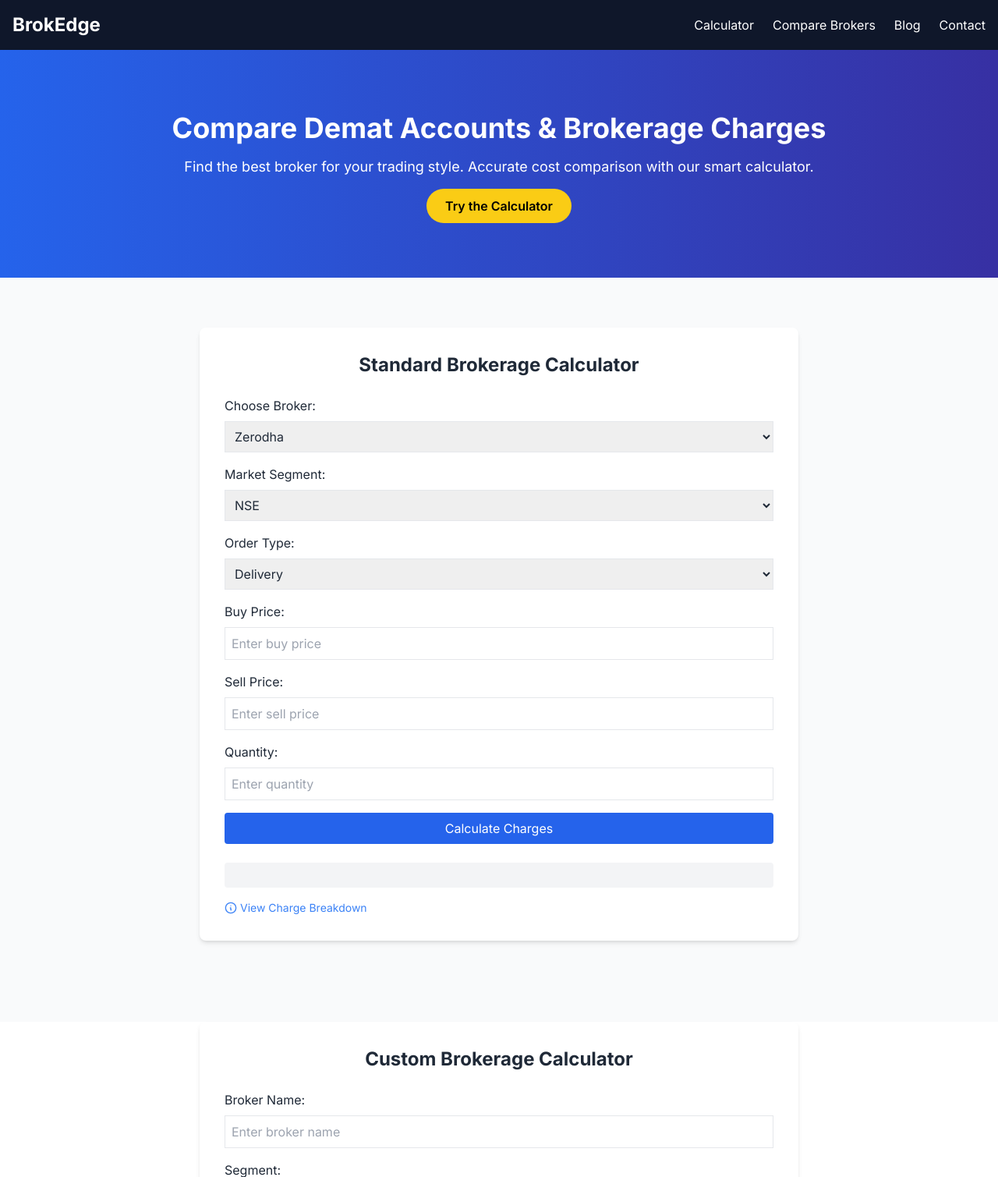
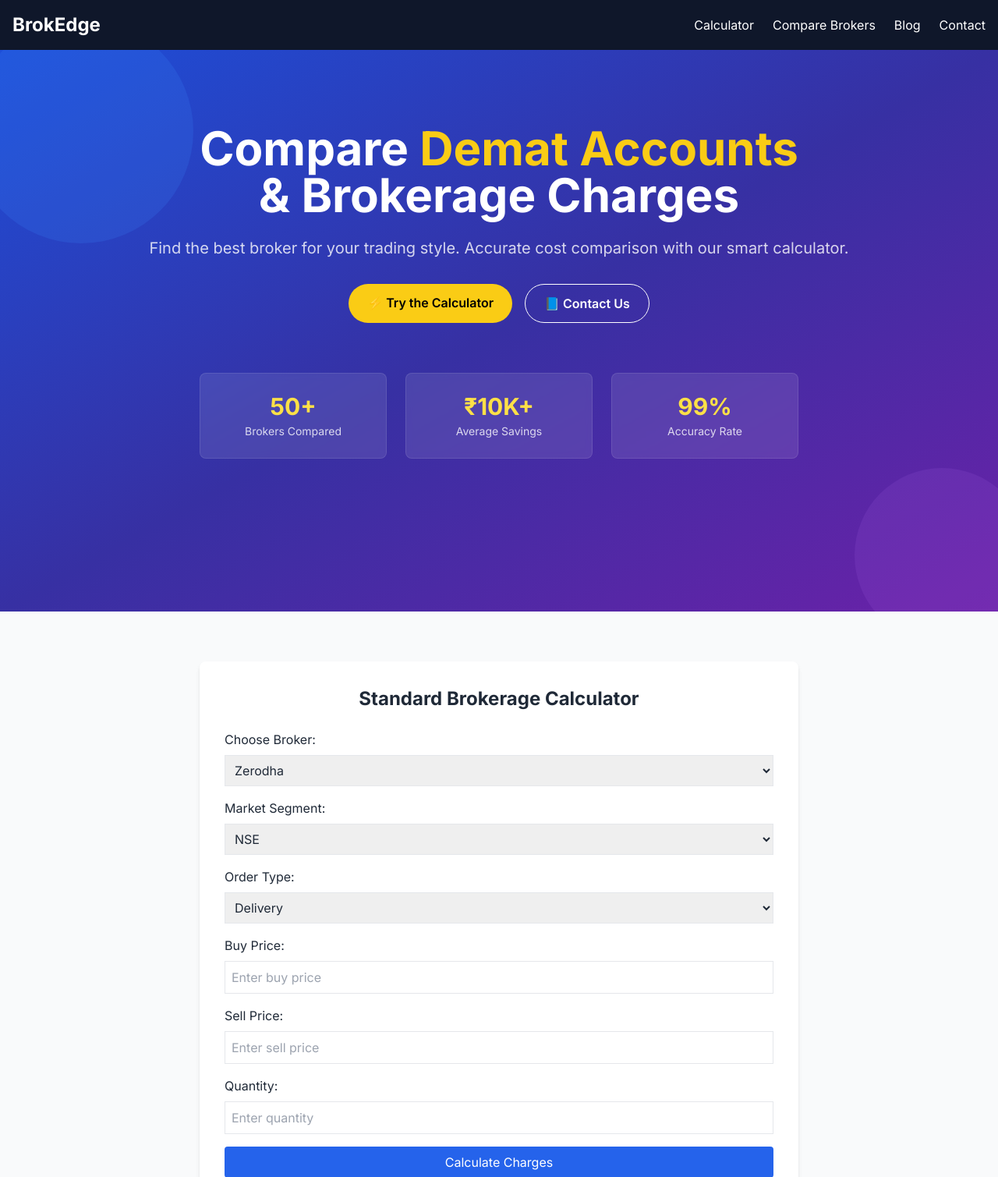
Before and after one commit to Ranveer45521/brokedge, a Django app: page / in a window 1280 px wide. Shown: the top 1509 px of the page at 78% size. Run offline with Django 5.2, Linux system fonts and the light colour scheme; data comes from the database, SQL or seed files in the repository; some libraries are stand-ins or nearby versions.

Commit message:
Update hero section and head with animations

```diff
--- a/blog/templates/index.html
+++ b/blog/templates/index.html
@@ -7,9 +7,25 @@
   <script src="https://cdn.tailwindcss.com"></script>
   <link rel="preconnect" href="https://fonts.googleapis.com" />
   <link href="https://fonts.googleapis.com/css2?family=Inter:wght@400;600;700&display=swap" rel="stylesheet" />
+
   <style>
-      body { font-family: 'Inter', sans-serif; }
-      html { scroll-behavior: smooth; }
+    body {
+      font-family: 'Inter', sans-serif;
+    }
+    html {
+      scroll-behavior: smooth;
+    }
+    @keyframes float {
+      0%, 100% {
+        transform: translateY(0);
+      }
+      50% {
+        transform: translateY(-10px);
+      }
+    }
+    .animate-float {
+      animation: float 6s ease-in-out infinite;
+    }
   </style>
 
   <!-- ✅ CSRF Helper Script -->
@@ -32,6 +48,7 @@
   </script>
 </head>
 
+
 <body class="bg-white text-gray-800">
 
 <!-- Navigation Bar -->
@@ -49,11 +66,43 @@
 </header>
 
 <!-- Hero Section -->
-<section class="bg-gradient-to-r from-blue-600 to-indigo-800 text-white py-20 px-4">
-  <div class="max-w-7xl mx-auto text-center">
-    <h2 class="text-4xl font-bold mb-4">Compare Demat Accounts & Brokerage Charges</h2>
-    <p class="text-lg mb-6">Find the best broker for your trading style. Accurate cost comparison with our smart calculator.</p>
-    <a href="#calculator" class="bg-yellow-400 text-black px-6 py-3 rounded-full font-semibold hover:bg-yellow-300 transition">Try the Calculator</a>
+<section class="relative min-h-[90vh] bg-gradient-to-br from-blue-700 via-indigo-800 to-purple-800 text-white overflow-hidden">
+  <!-- Floating Circles -->
+  <div class="absolute -top-10 -left-10 w-72 h-72 bg-blue-500 bg-opacity-20 rounded-full animate-pulse-slow"></div>
+  <div class="absolute -bottom-10 -right-10 w-56 h-56 bg-purple-400 bg-opacity-10 rounded-full animate-pulse-slower"></div>
+
+  <div class="max-w-7xl mx-auto px-6 pt-24 pb-20 text-center relative z-10">
+    <h2 class="text-4xl sm:text-5xl md:text-6xl font-bold leading-tight text-white animate-fade-in">
+      Compare <span class="text-yellow-400">Demat Accounts</span><br />& Brokerage Charges
+    </h2>
+    <p class="mt-6 text-lg sm:text-xl text-white/80 animate-fade-in delay-300">
+      Find the best broker for your trading style. Accurate cost comparison with our smart calculator.
+    </p>
+
+    <div class="mt-8 flex flex-col sm:flex-row justify-center gap-4 animate-fade-in delay-500">
+      <a href="#calculator" class="bg-yellow-400 text-black px-6 py-3 rounded-full font-semibold hover:bg-yellow-300 transition">
+        ⚡ Try the Calculator
+      </a>
+      <a href="#contact" class="border border-white px-6 py-3 rounded-full font-semibold hover:bg-white hover:text-indigo-700 transition">
+        📘 Contact Us
+      </a>
+    </div>
+
+    <!-- Stats -->
+    <div class="mt-16 grid grid-cols-1 sm:grid-cols-3 gap-6 max-w-3xl mx-auto animate-fade-in delay-700">
+      <div class="backdrop-blur-sm bg-white/10 p-6 rounded-lg border border-white/10">
+        <h3 class="text-3xl font-bold text-yellow-300">50+</h3>
+        <p class="mt-1 text-sm text-white/80">Brokers Compared</p>
+      </div>
+      <div class="backdrop-blur-sm bg-white/10 p-6 rounded-lg border border-white/10">
+        <h3 class="text-3xl font-bold text-yellow-300">₹10K+</h3>
+        <p class="mt-1 text-sm text-white/80">Average Savings</p>
+      </div>
+      <div class="backdrop-blur-sm bg-white/10 p-6 rounded-lg border border-white/10">
+        <h3 class="text-3xl font-bold text-yellow-300">99%</h3>
+        <p class="mt-1 text-sm text-white/80">Accuracy Rate</p>
+      </div>
+    </div>
   </div>
 </section>
 
```
Lines whose indentation alone changed are shown as unchanged.
